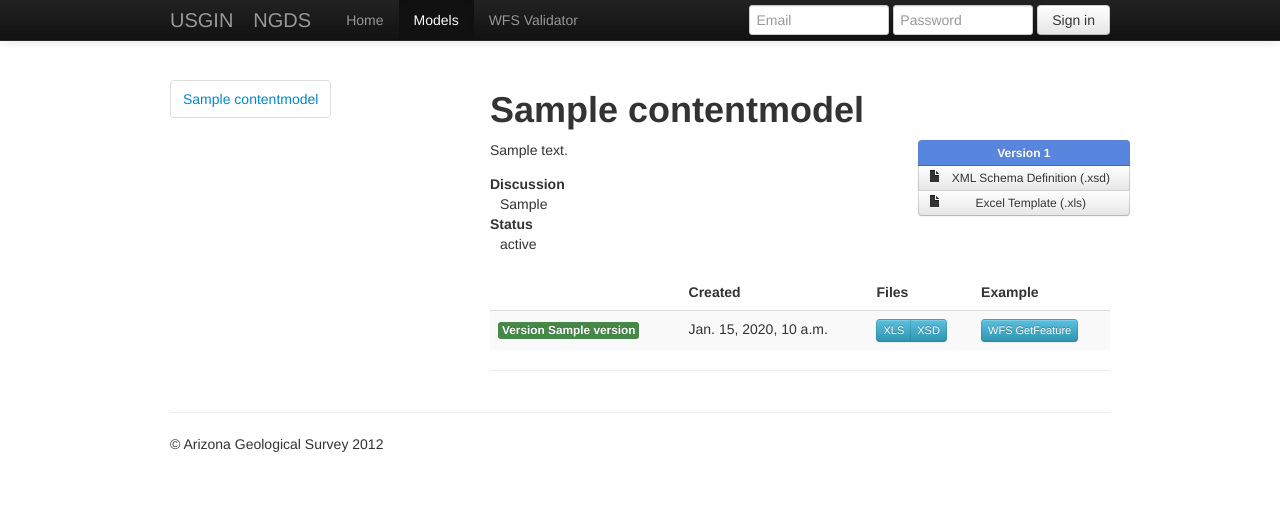
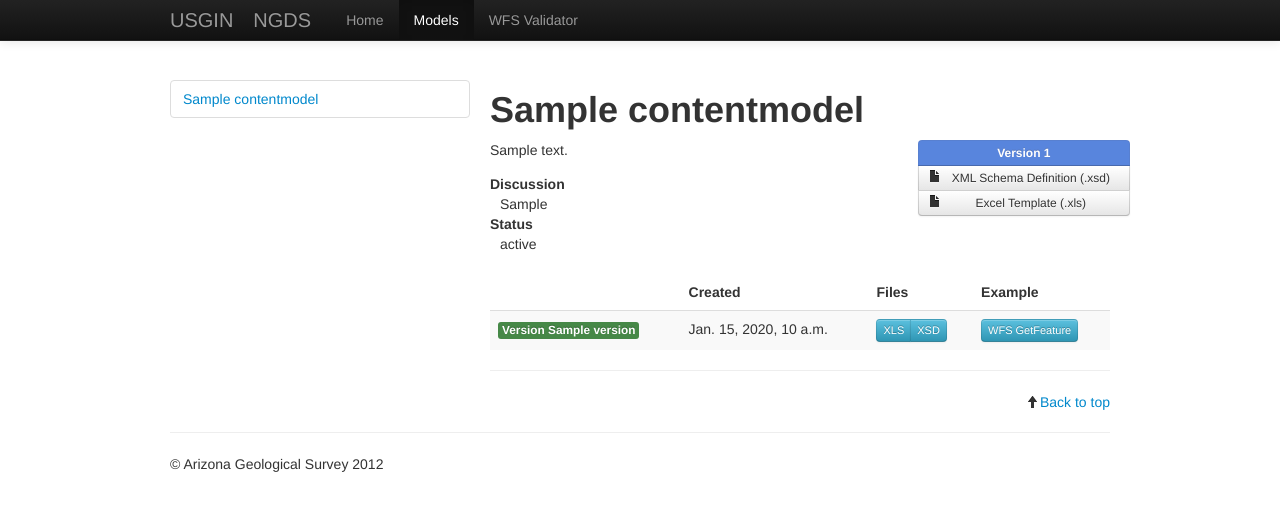
Before and after one commit to usgin/modelmanager, a Django app: template templates/models.html in a window 1280 px wide. Shown: the top 511 px of the page. Run offline with Django 3.2, Linux system fonts and the light colour scheme; the template is opened without the code that fills it: most values are stand-ins (such as "Sample title", 1, 10 or a date in 2020); some libraries are stand-ins or nearby versions.

Commit message:
Adjusted a number of UI elements on /home/ and /models/

```diff
--- a/static/contentmodels/css/base.css
+++ b/static/contentmodels/css/base.css
@@ -1,3 +1,3 @@
 body {
-  padding-top: 80px;
+  margin-top: 80px;
 }
--- a/static/contentmodels/css/models.css
+++ b/static/contentmodels/css/models.css
@@ -2,3 +2,12 @@
   padding-left: 8px;
   padding-bottom: 4px;
 }
+
+h1 {
+    position: relative;
+}
+
+h1 .model-spacer {
+    position: absolute;
+    top: -80px;
+}
--- a/templates/base.html
+++ b/templates/base.html
@@ -23,11 +23,6 @@
               <li {% block navmodels %}{% endblock %}><a href="/models/">Models</a></li>
               <li {% block navvalidator %}{% endblock %}><a href="/validate/wfs">WFS Validator</a></li>
             </ul>
-            <form class="navbar-form pull-right">
-              <input class="span2" type="text" placeholder="Email">
-              <input class="span2" type="password" placeholder="Password">
-              <button type="submit" class="btn">Sign in</button>
-            </form>
           </div>
         </div>
       </div>
--- a/templates/models.html
+++ b/templates/models.html
@@ -10,7 +10,7 @@
 {% block content %}
 <div class="row">
   <div class="span4">
-    <ul class="nav nav-tabs nav-stacked models-nav affix">
+    <ul class="nav nav-tabs nav-stacked models-nav">
       {% for cm in contentmodels %}
       <li>
         <a href="#{{ cm.label }}"> {{ cm.title }}</a>
@@ -20,8 +20,8 @@
   </div>
   <div class="span8">
     {% for cm in contentmodels %}
-    <section id="{{ cm.label }}">
-      <h1>{{ cm.title }}</h1>
+    <section class="clearfix">
+      <h1><span id="{{ cm.label }}" class="model-spacer"></span>{{ cm.title }}</h1>
       <div class="pull-right model-stats">
         <div class="btn-group-vertical">
           <a class="btn btn-primary disabled btn-small"><strong>Version {{ cm.latest_version_number }}</strong></a>
@@ -65,8 +65,10 @@
           </tr>
         </tbody>
       </table>
+    <hr />
+    <span class="muted pull-right"><span class="icon-arrow-up"></span><a href="#">Back to top</a></span>
     </section>
-    <hr />
+
     {% endfor %}
   </div>
 </div>
```
Also changed, not shown: templates/home.html (+4 -4 lines).
